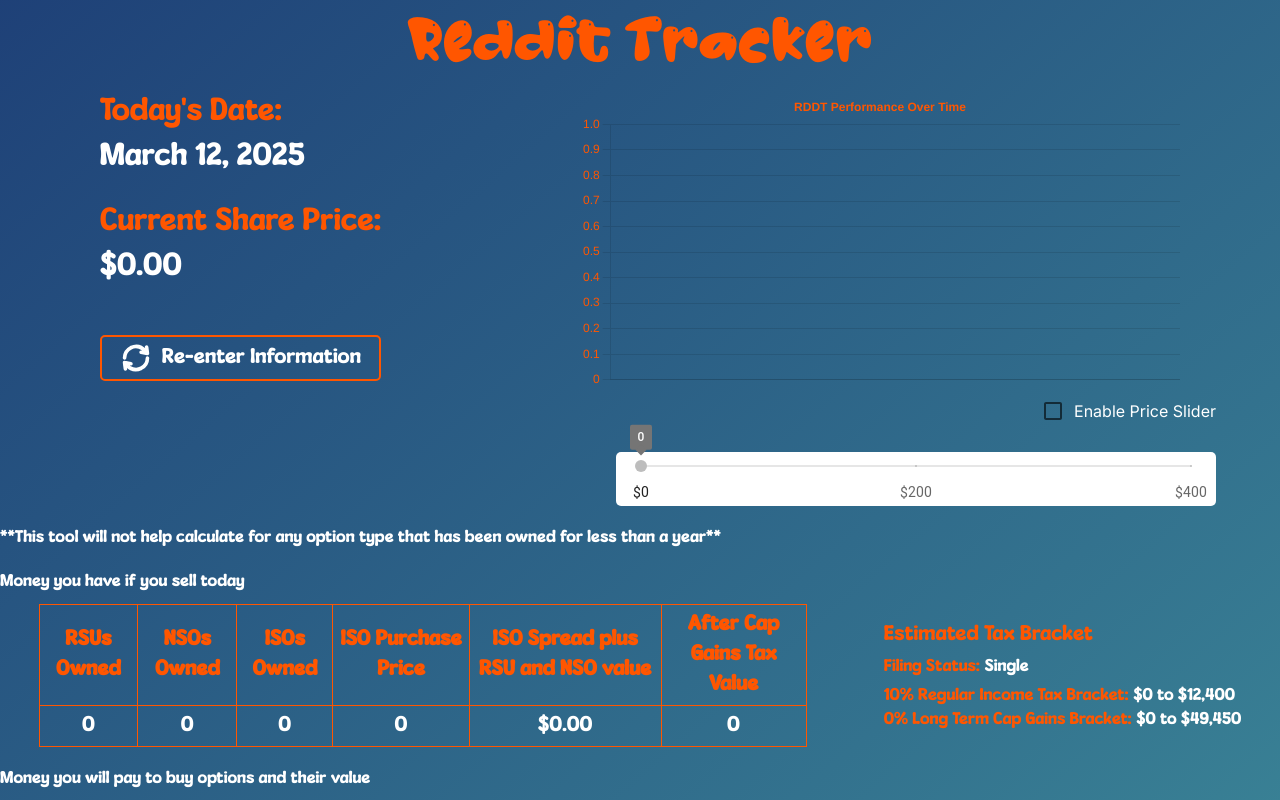
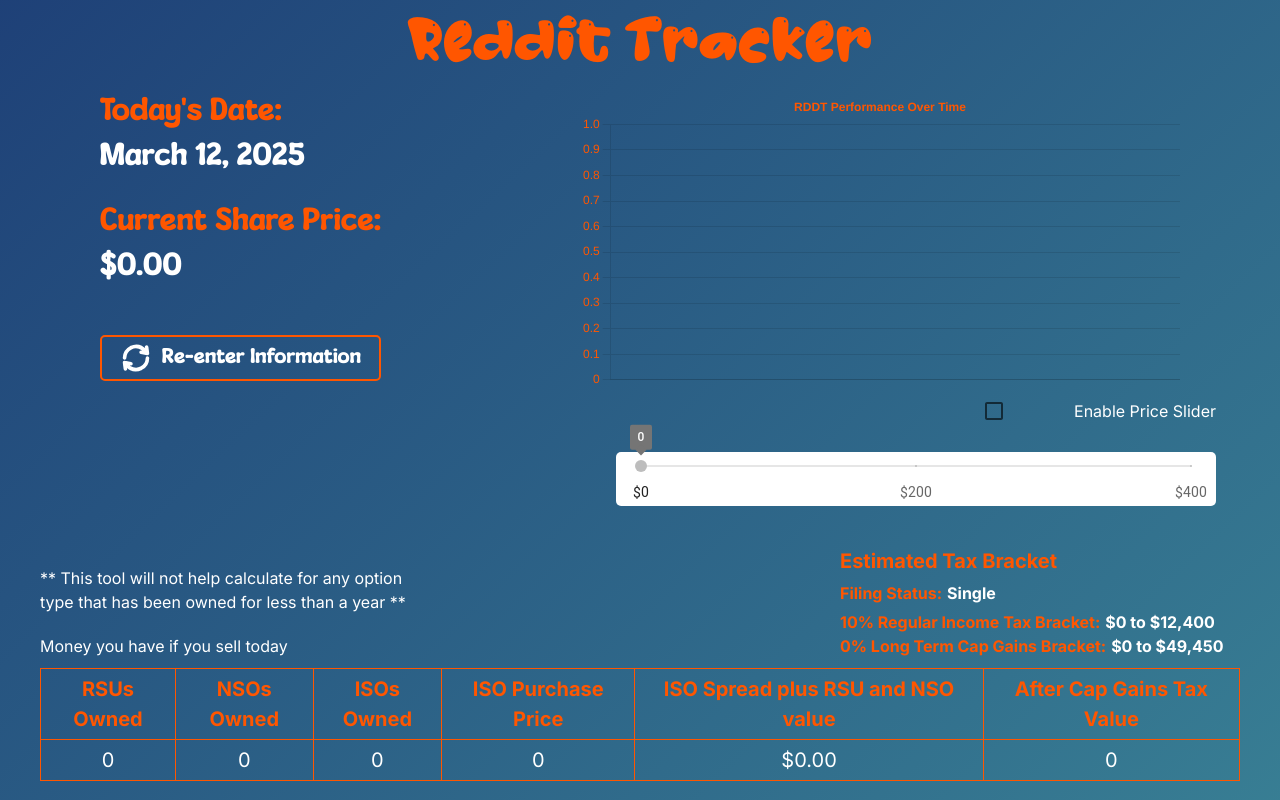
Before and after one commit to ddabrowiecki/Tracker, a Next.js app in the folder opt-tracker/: page / in a window 1280 px wide. Both pictures are taken after typing "Sample", "Sample", "Sample", "Sample", "Sample", "Sample" into the empty fields and a click on the button "SUBMIT INFORMATION". Shown: the top 800 px of the page. Built offline with nearby package versions, Linux system fonts and the light colour scheme; no server answers.

Commit message:
Fix spacing and font

```diff
--- a/opt-tracker/app/components/EnableSliderButton.tsx
+++ b/opt-tracker/app/components/EnableSliderButton.tsx
@@ -6,7 +6,7 @@
 }
 
 const EnableSliderButton: FC<EnableSliderProps> = ({ handleEnableSlider }) => (
-  <div className="slider-button flex space-between width-20 jc-flex-end ai-center">
+  <div className="slider-button flex justify-between width-20 justify-end items-center">
     <Checkbox onChange={handleEnableSlider} color="warning" />
     <div className="font-white">Enable Price Slider</div>
   </div>
--- a/opt-tracker/app/components/Table.tsx
+++ b/opt-tracker/app/components/Table.tsx
@@ -1,6 +1,6 @@
 import React, { FC, useState } from "react";
 import { FinData, TaxInfo } from "app/types";
-import { determineTaxBrackets, mapToNameString} from "../utils";
+import { determineTaxBrackets, mapToNameString } from "../utils";
 
 interface TableProps {
   finData: FinData;
@@ -25,23 +25,44 @@
   const [capitalGains, regularIncome]: TaxInfo[] = determineTaxBrackets(
     totalOwnedValue,
     totalIncome,
-    finData.filingStatus
+    finData.filingStatus,
   );
 
   return (
-    <>
-      <div>
-        <p className="font-mouldyCheese font-white mt-20 ml-30">
-          **This tool will not help calculate for any option type that has been
-          owned for less than a year**
-        </p>
-        <p className="font-mouldyCheese font-white mt-20 font-30 ml-30">
-          Money you have if you sell today
-        </p>
+    <div className="p-10">
+      <div className="grid grid-cols-3">
+        <div className="col-start-1 col-end-2">
+          <p className="font-white mt-20">
+            ** This tool will not help calculate for any option type that has
+            been owned for less than a year **
+          </p>
+          <p className="font-white mt-20 font-30">
+            Money you have if you sell today
+          </p>
+        </div>
+        <div className="tax-bracket-container font-orange-red font-bold col-start-3 col-end-4">
+          <div className="estimated-tax-brackets font-20">
+            Estimated Tax Bracket
+          </div>
+          <div className="flex flex-row mt-5">
+            <div>{`Filing Status: `}</div>
+            <div className="font-white ml-5">
+              {mapToNameString(finData.filingStatus)}
+            </div>
+          </div>
+          <div className="flex flex-row mt-5">
+            <div>{`${regularIncome.rate} Regular Income Tax Bracket: `}</div>
+            <div className="font-white ml-5">{` ${regularIncome.range}`}</div>
+          </div>
+          <div className="flex flex-row">
+            <div>{`${capitalGains.rate} Long Term Cap Gains Bracket: `}</div>
+            <div className="font-white ml-5">{` ${capitalGains.range}`}</div>
+          </div>
+        </div>
       </div>
       <div className="table-contents">
-        <div className="flex space-around ai-center mobile-flex-column mt-10">
-          <table className="table font-mouldyCheese width-60">
+        <div className="flex items-center mobile-flex-column mt-10">
+          <table className="table">
             <thead>
               <tr className="font-orange-red">
                 <th>RSUs Owned</th>
@@ -60,9 +81,7 @@
                 <td>
                   {finData.isoPurchasePrice && `$${finData.isoPurchasePrice}`}
                 </td>
-                <td>{`$${totalOwnedValue.toFixed(
-                  2
-                )}`}</td>
+                <td>{`$${totalOwnedValue.toFixed(2)}`}</td>
                 <td>
                   {capitalGains.totalAfterTax &&
                     `$${capitalGains.totalAfterTax.toFixed(2)}`}
@@ -70,31 +89,12 @@
               </tr>
             </tbody>
           </table>
-          <div className="tax-bracket-container font-mouldyCheese font-orange-red">
-            <div className="estimated-tax-brackets font-20">
-              Estimated Tax Bracket
-            </div>
-            <div className="flex flex-row mt-5">
-              <div>{`Filing Status: `}</div>
-              <div className="font-white ml-5">
-                {mapToNameString(finData.filingStatus)}
-              </div>
-            </div>
-            <div className="flex flex-row mt-5">
-              <div>{`${regularIncome.rate} Regular Income Tax Bracket: `}</div>
-              <div className="font-white ml-5">{` ${regularIncome.range}`}</div>
-            </div>
-            <div className="flex flex-row">
-              <div>{`${capitalGains.rate} Long Term Cap Gains Bracket: `}</div>
-              <div className="font-white ml-5">{` ${capitalGains.range}`}</div>
-            </div>
-          </div>
         </div>
-        <div className="font-mouldyCheese font-white mt-20 font-30 ml-30">
+        <div className="font-white mt-20 font-30 ml-30">
           <p>Money you will pay to buy options and their value</p>
         </div>
         <div className="table-level-two flex ai-center mb-40 mt-10 ml-30">
-          <table className="table ml-10 font-mouldyCheese font-orange-red">
+          <table className="table font-orange-red">
             <thead>
               <tr>
                 <th>ISOs to Buy</th>
@@ -111,21 +111,17 @@
                 <td>{`$${finData.isoSharesToBuyPurchasePrice}`}</td>
                 <td>{finData.nsoSharesToBuy}</td>
                 <td>{`$${finData.nsoSharesToBuyPurchasePrice}`}</td>
-                <td>
-                  {`$${totalPurchasePrice.toFixed(2)}`}
-                </td>
-                <td>{`$${totalSharesValue.toFixed(
-                  2
-                )}`}</td>
+                <td>{`$${totalPurchasePrice.toFixed(2)}`}</td>
+                <td>{`$${totalSharesValue.toFixed(2)}`}</td>
               </tr>
             </tbody>
           </table>
         </div>
-        <div className="font-mouldyCheese font-white mt-20 font-30 ml-30">
+        <div className="font-white mt-20 font-30 ml-30">
           <p>Estimated Tax Burden</p>
         </div>
-        <div className="mb-40 ml-30 mt-10 flex space-between mobile-flex-column">
-          <table className="font-mouldyCheese font-orange-red">
+        <div className="mb-40 ml-30 mt-10 flex justify-between mobile-flex-column">
+          <table className="font-orange-red">
             <thead>
               <tr>
                 <th>Estimated 2024 Salary</th>
@@ -146,11 +142,11 @@
             </tbody>
           </table>
           <div className="tax-explainer max-w-40">
-            <p className="font-mouldyCheese font-white">{`Tax Burden is calculated as a simple percentage. Your ultimate tax burden may vary based on your personal circumstances (e.g. deductions, credits)`}</p>
+            <p className="font-white">{`Tax Burden is calculated as a simple percentage. Your ultimate tax burden may vary based on your personal circumstances (e.g. deductions, credits)`}</p>
           </div>
         </div>
       </div>
-    </>
+    </div>
   );
 };
 
--- a/opt-tracker/app/components/UpdatedPrice.tsx
+++ b/opt-tracker/app/components/UpdatedPrice.tsx
@@ -21,7 +21,7 @@
 
 const UpdatedPrice: FC<UpdatedPriceProps> = ({ recalculate, reset }) => {
   return (
-    <div className="updated-price flex space-between width-20 ai-center mt-5">
+    <div className="updated-price flex justify-between width-20 items-center mt-5">
       <Button onClick={recalculate} color="warning" variant="contained" size="small">Update Table</Button>
       <Button className="ml-5" onClick={reset} color="warning" variant="contained" size="small" >Reset Price</Button>
     </div>
--- a/opt-tracker/app/globals.css
+++ b/opt-tracker/app/globals.css
@@ -4,6 +4,7 @@
 
 :root {
   --foreground-rgb: 6, 44, 105, .9;
+  --darker-orange-red: 164, 59, 7;
   --gradient-end-color: 61, 138, 153;
   --white: 255, 255, 255;
   --black: 0, 0, 0;
@@ -77,6 +78,10 @@
   color: rgb(var(--orange-red));
 }
 
+.font-darker-orange-red {
+  color: rgb(var(--darker-orange-red));
+}
+
 table {
   border: 1px solid rgb(var(--orange-red));
   td,
@@ -92,14 +97,6 @@
   height: 300px;
   width: 600px;
   color: rgb(var(--orange-red));
-}
-
-.space-between {
-  justify-content: space-between;
-}
-
-.space-around {
-  justify-content: space-around;
 }
 
 .ml-10 {
@@ -180,10 +177,6 @@
 
 .flex-row {
   flex-direction: row;
-}
-
-.jc-space-around {
-  justify-content: space-around;
 }
 
 .width-85 {
--- a/opt-tracker/app/page.tsx
+++ b/opt-tracker/app/page.tsx
@@ -113,7 +113,7 @@
       <div className="flex jc-center font-orange-red">
         <h2 className="main-title font-kadoku font-60">Reddit Tracker</h2>
       </div>
-      <div className="top-container flex space-around">
+      <div className="top-container flex justify-around">
         <div className="info-container">
           <div className="font-mouldyCheese normal-font font-orange-red">
             <div>Today's Date:</div>
@@ -164,7 +164,7 @@
       {finData !== undefined && (
         <Table finData={finData} stockPrice={stockPrice} />
       )}
-      <div className="flex space-around bottom-text font-white">
+      <div className="flex justify-around bottom-text font-white">
         <div>
           <Link href="/terms-of-use">Terms Of Use</Link>
         </div>
--- a/opt-tracker/tailwind.config.ts
+++ b/opt-tracker/tailwind.config.ts
@@ -9,7 +9,8 @@
   theme: {
     extend: {
       colors: {
-        foreground: 'rgb(30, 65, 120)'
+        foreground: 'rgb(30, 65, 120)',
+        darkorangered: 'rgb(164, 59, 7)'
       },
       backgroundImage: {
         "gradient-radial": "radial-gradient(var(--tw-gradient-stops))",
```
